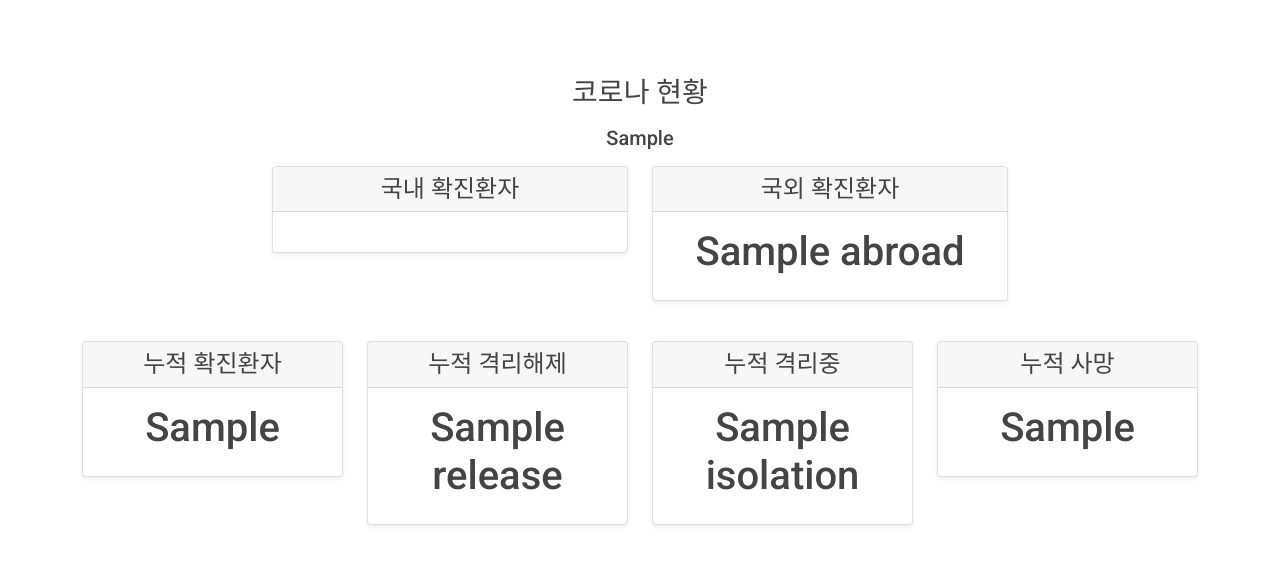
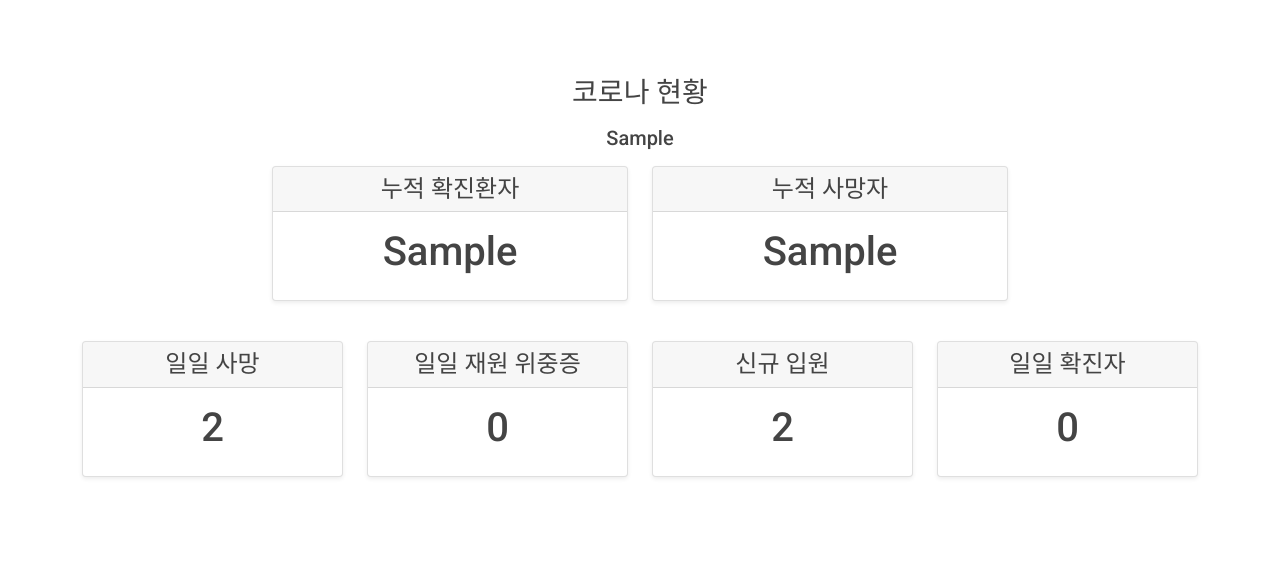
Before and after one commit to soyeonJeonDEV/Cloudme, a Django app: template django/templates/covid_checker/covid_main.html in a window 1280 px wide. Shown: the part 60-625 px from the top of the page. Run offline with Django 3.2, Linux system fonts and the light colour scheme; the template is opened without the code that fills it: most values are stand-ins (such as "Sample title", 1, 10 or a date in 2020); some libraries are stand-ins or nearby versions.

Commit message:
modify covid

```diff
--- a/django/templates/covid_checker/covid_main.html
+++ b/django/templates/covid_checker/covid_main.html
@@ -12,25 +12,25 @@
 <!-- ---------------------- [edit] ------------------------ -->
 <script src="https://cdn.jsdelivr.net/npm/chart.js@2.8.0"></script>
 <h3 class="text-center mt-3">코로나 현황</h3>
-<h5 class="text-center mt-3"> {{createDt}} </h5>
+<h5 class="text-center mt-3"> {{data.createDt}} </h5>
 <div class="row mb-3 mt-3 text-center justify-content-center">
     <div class="col-md-4">
       <div class="card mb-4 shadow-sm">
           <div class="card-header">
-            <h4 class="my-0 fw-normal">국내 확진환자</h4>
+            <h4 class="my-0 fw-normal">누적 확진환자</h4>
           </div>
           <div class="card-body">
-            <h1 class="card-title pricing-card-title"></h1>
+            <h1 class="card-title pricing-card-title">{{data.decideCnt}}</h1>
           </div>
         </div>
     </div>
     <div class="col-md-4">
       <div class="card mb-4 shadow-sm">
           <div class="card-header">
-            <h4 class="my-0 fw-normal">국외 확진환자</h4>
+            <h4 class="my-0 fw-normal">누적 사망자</h4>
           </div>
           <div class="card-body">
-            <h1 class="card-title pricing-card-title">{{abroad}}</h1>
+            <h1 class="card-title pricing-card-title">{{data.deathCnt}}</h1>
           </div>
         </div>
     </div>
@@ -39,40 +39,40 @@
     <div class="col-md-3">
       <div class="card mb-4 shadow-sm">
           <div class="card-header">
-            <h4 class="my-0 fw-normal">누적 확진환자</h4>
+            <h4 class="my-0 fw-normal">일일 사망</h4>
           </div>
           <div class="card-body">
-            <h1 class="card-title pricing-card-title">{{decideCnt}}</h1>
+            <h1 class="card-title pricing-card-title">{{today.0}}</h1>
           </div>
         </div>
     </div>
     <div class="col-md-3">
       <div class="card mb-4 shadow-sm">
           <div class="card-header">
-            <h4 class="my-0 fw-normal">누적 격리해제</h4>
+            <h4 class="my-0 fw-normal">일일 재원 위중증</h4>
           </div>
           <div class="card-body">
-            <h1 class="card-title pricing-card-title">{{release}}</h1>
+            <h1 class="card-title pricing-card-title">{{today.1}}</h1>
           </div>
         </div>
     </div>
     <div class="col-md-3">
       <div class="card mb-4 shadow-sm">
           <div class="card-header">
-            <h4 class="my-0 fw-normal">누적 격리중</h4>
+            <h4 class="my-0 fw-normal">신규 입원</h4>
           </div>
           <div class="card-body">
-            <h1 class="card-title pricing-card-title">{{isolation}}</h1>
+            <h1 class="card-title pricing-card-title">{{today.2}}</h1>
           </div>
         </div>
     </div>
     <div class="col-md-3">
       <div class="card mb-4 shadow-sm">
           <div class="card-header">
-            <h4 class="my-0 fw-normal">누적 사망</h4>
+            <h4 class="my-0 fw-normal">일일 확진자</h4>
           </div>
           <div class="card-body">
-            <h1 class="card-title pricing-card-title">{{deathCnt}}</h1>
+            <h1 class="card-title pricing-card-title">{{today.3}}</h1>
           </div>
         </div>
     </div>
```
Also changed, not shown: django/covid_checker/api.py (+11 -0 lines), django/covid_checker/views.py (+7 -2 lines).
